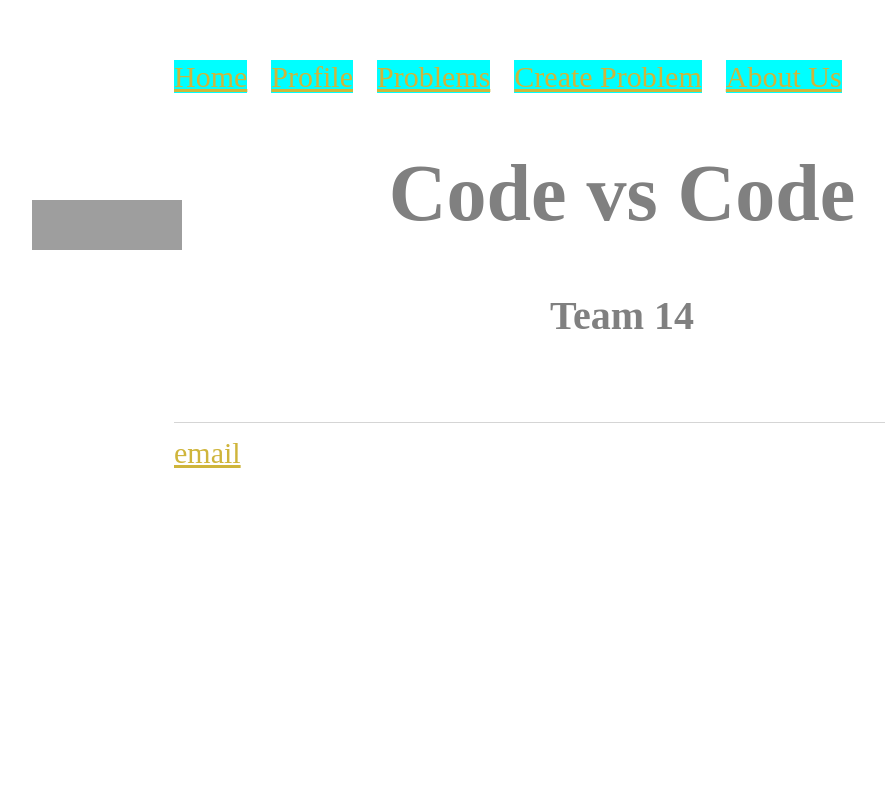
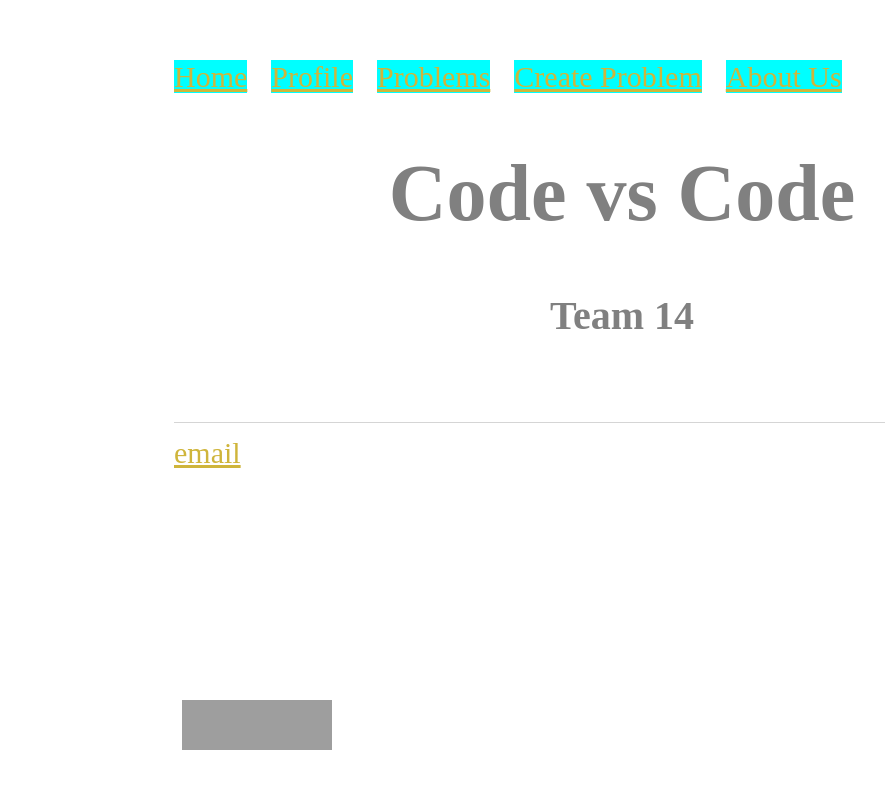
Before and after one commit to rramakrishnan246/rramakrishnan246.github.io, a Jekyll site: the page built from index.html, in a window 1280 px wide. Shown: the top 789 px of the page, without its empty margins (18-903 px from the left). Built offline with Jekyll 4.4.1, drawn with Linux system fonts in a browser that asks for light colours; grey boxes are pictures that could not be loaded.

Commit message:
Update index.html

```diff
--- a/index.html
+++ b/index.html
@@ -13,8 +13,8 @@ title: Rohan R
 				<h2 style="color: gray; font-size: 40px; font-family: Charcoal; text-align:center "> Team 14</h2>
 	<div>
 
-		<a href="www.facebook.com">
-			<img src="http://www.codenameone.com/img/blog/facebook-login-blue.png" height="50" width="150" style="position: absolute; top: 200px; left: 50px" />
+		<a href="https://www.facebook.com">
+			<img src="http://www.codenameone.com/img/blog/facebook-login-blue.png" height="50" width="150" style="position: absolute; top: 700px; left: 200px" />
 		</a>
 	</div>
 </html>
```
